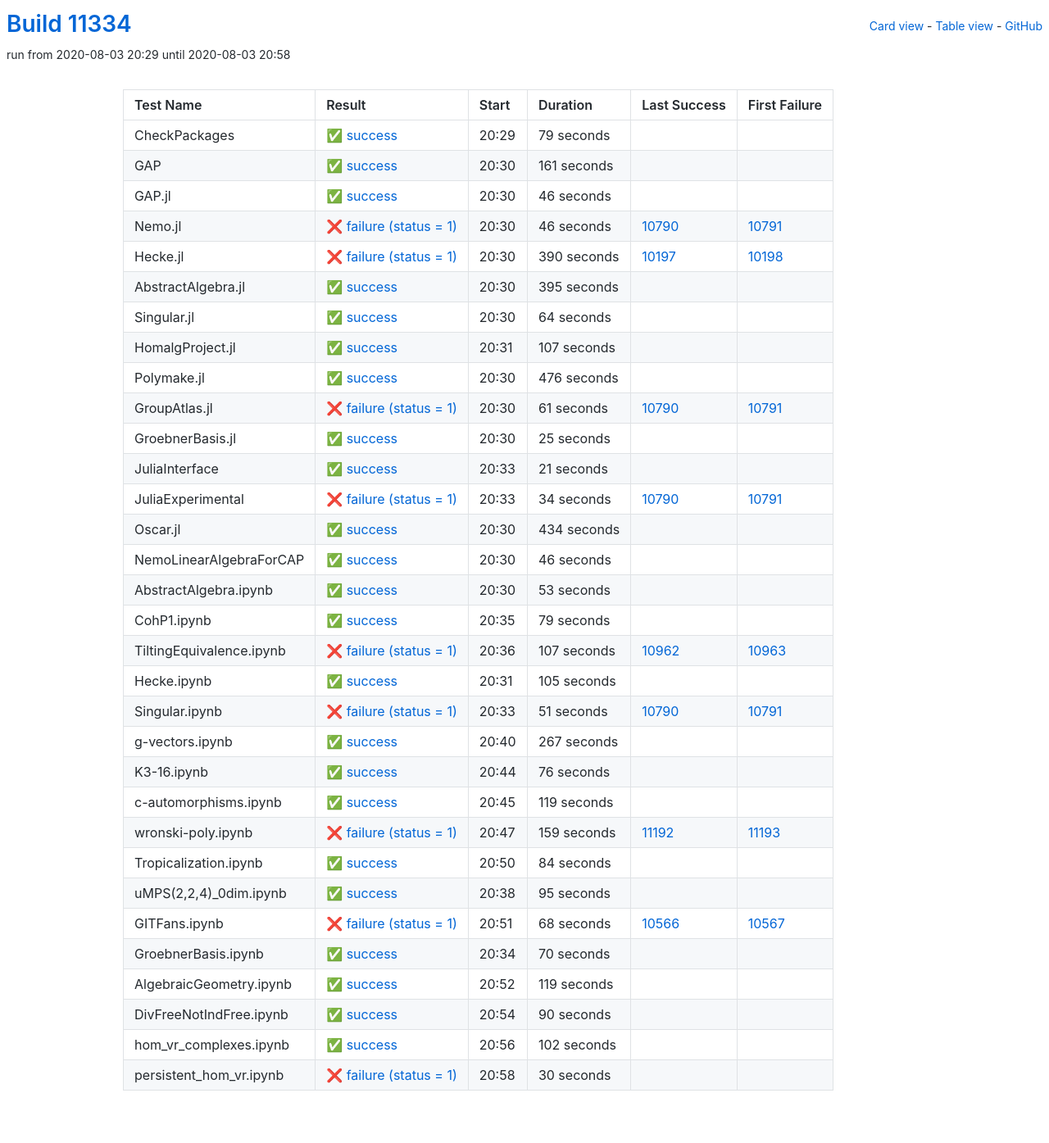
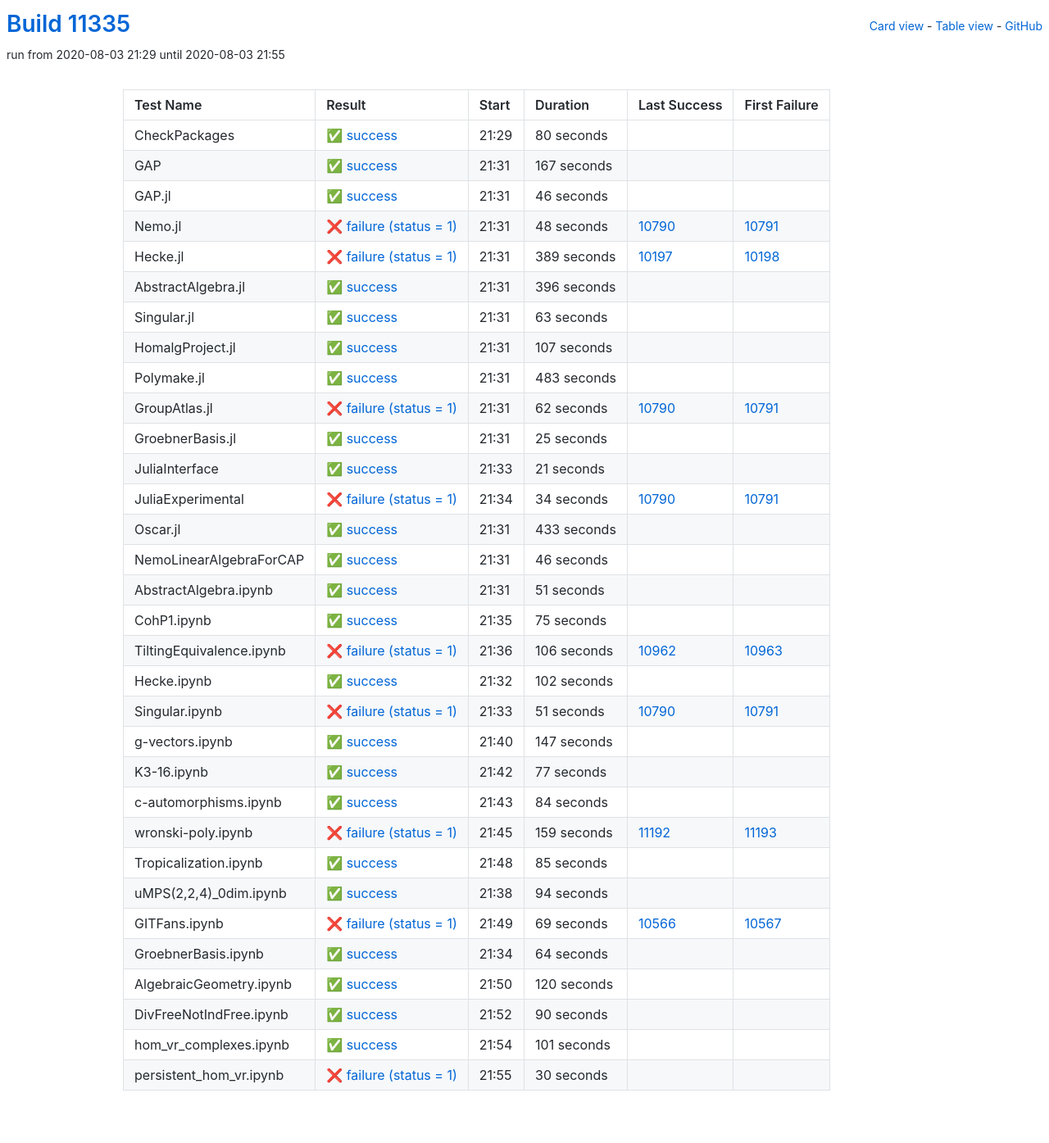
Before and after one commit to oscar-system/oscar-ci-status, a Jekyll site: the page built from table.html, in a window 1280 px wide. Shown: the whole page at 82% size. Built offline with Jekyll 4.4.1, drawn with Linux system fonts in a browser that asks for light colours.

Commit message:
Build #11335

```diff
--- a/_data/ci.yml
+++ b/_data/ci.yml
@@ -1,6 +1,6 @@
 ---
-build: 11334
-build_url: https://oscarci.mathematik.uni-kl.de/job/oscar/11334/
+build: 11335
+build_url: https://oscarci.mathematik.uni-kl.de/job/oscar/11335/
 job: oscar
 organization: oscar-system
 repo: oscar-ci-status
@@ -8,32 +8,32 @@
 tests:
 - name: CheckPackages
   id: checkpackages
-  log: https://oscarci.mathematik.uni-kl.de/job/oscar/11334/artifact/logs/build-11334/CheckPackages.log
-  start: 2020-08-03 20:29
+  log: https://oscarci.mathematik.uni-kl.de/job/oscar/11335/artifact/logs/build-11335/CheckPackages.log
+  start: 2020-08-03 21:29
   success: true
   exitcode: 0
   status: success
-  duration: 79
+  duration: 80
   last_success: false
   last_success_url:
   first_failure: false
   first_failure_url:
 - name: GAP
   id: gap
-  log: https://oscarci.mathematik.uni-kl.de/job/oscar/11334/artifact/logs/build-11334/GAP.log
-  start: 2020-08-03 20:30
+  log: https://oscarci.mathematik.uni-kl.de/job/oscar/11335/artifact/logs/build-11335/GAP.log
+  start: 2020-08-03 21:31
   success: true
   exitcode: 0
   status: success
-  duration: 161
+  duration: 167
   last_success: false
   last_success_url:
   first_failure: false
   first_failure_url:
 - name: GAP.jl
   id: gap-jl
-  log: https://oscarci.mathematik.uni-kl.de/job/oscar/11334/artifact/logs/build-11334/GAP.jl.log
-  start: 2020-08-03 20:30
+  log: https://oscarci.mathematik.uni-kl.de/job/oscar/11335/artifact/logs/build-11335/GAP.jl.log
+  start: 2020-08-03 21:31
   success: true
   exitcode: 0
   status: success
@@ -44,56 +44,56 @@
   first_failure_url:
 - name: Nemo.jl
   id: nemo-jl
-  log: https://oscarci.mathematik.uni-kl.de/job/oscar/11334/artifact/logs/build-11334/Nemo.jl.log
-  start: 2020-08-03 20:30
+  log: https://oscarci.mathematik.uni-kl.de/job/oscar/11335/artifact/logs/build-11335/Nemo.jl.log
+  start: 2020-08-03 21:31
   success: false
   exitcode: 1
   status: failure
-  duration: 46
+  duration: 48
   last_success: 10790
   last_success_url: https://oscarci.mathematik.uni-kl.de/job/oscar/10790/
   first_failure: 10791
   first_failure_url: https://oscarci.mathematik.uni-kl.de/job/oscar/10791/
 - name: Hecke.jl
   id: hecke-jl
-  log: https://oscarci.mathematik.uni-kl.de/job/oscar/11334/artifact/logs/build-11334/Hecke.jl.log
-  start: 2020-08-03 20:30
+  log: https://oscarci.mathematik.uni-kl.de/job/oscar/11335/artifact/logs/build-11335/Hecke.jl.log
+  start: 2020-08-03 21:31
   success: false
   exitcode: 1
   status: failure
-  duration: 390
+  duration: 389
   last_success: 10197
   last_success_url: https://oscarci.mathematik.uni-kl.de/job/oscar/10197/
   first_failure: 10198
   first_failure_url: https://oscarci.mathematik.uni-kl.de/job/oscar/10198/
 - name: AbstractAlgebra.jl
   id: abstractalgebra-jl
-  log: https://oscarci.mathematik.uni-kl.de/job/oscar/11334/artifact/logs/build-11334/AbstractAlgebra.jl.log
-  start: 2020-08-03 20:30
+  log: https://oscarci.mathematik.uni-kl.de/job/oscar/11335/artifact/logs/build-11335/AbstractAlgebra.jl.log
+  start: 2020-08-03 21:31
   success: true
   exitcode: 0
   status: success
-  duration: 395
+  duration: 396
   last_success: false
   last_success_url:
   first_failure: false
   first_failure_url:
 - name: Singular.jl
   id: singular-jl
-  log: https://oscarci.mathematik.uni-kl.de/job/oscar/11334/artifact/logs/build-11334/Singular.jl.log
-  start: 2020-08-03 20:30
+  log: https://oscarci.mathematik.uni-kl.de/job/oscar/11335/artifact/logs/build-11335/Singular.jl.log
+  start: 2020-08-03 21:31
   success: true
   exitcode: 0
   status: success
-  duration: 64
+  duration: 63
   last_success: false
   last_success_url:
   first_failure: false
   first_failure_url:
 - name: HomalgProject.jl
   id: homalgproject-jl
-  log: https://oscarci.mathematik.uni-kl.de/job/oscar/11334/artifact/logs/build-11334/HomalgProject.jl.log
-  start: 2020-08-03 20:31
+  log: https://oscarci.mathematik.uni-kl.de/job/oscar/11335/artifact/logs/build-11335/HomalgProject.jl.log
+  start: 2020-08-03 21:31
   success: true
   exitcode: 0
   status: success
@@ -104,32 +104,32 @@
   first_failure_url:
 - name: Polymake.jl
   id: polymake-jl
-  log: https://oscarci.mathematik.uni-kl.de/job/oscar/11334/artifact/logs/build-11334/Polymake.jl.log
-  start: 2020-08-03 20:30
+  log: https://oscarci.mathematik.uni-kl.de/job/oscar/11335/artifact/logs/build-11335/Polymake.jl.log
+  start: 2020-08-03 21:31
   success: true
   exitcode: 0
   status: success
-  duration: 476
+  duration: 483
   last_success: false
   last_success_url:
   first_failure: false
   first_failure_url:
 - name: GroupAtlas.jl
   id: groupatlas-jl
-  log: https://oscarci.mathematik.uni-kl.de/job/oscar/11334/artifact/logs/build-11334/GroupAtlas.jl.log
-  start: 2020-08-03 20:30
+  log: https://oscarci.mathematik.uni-kl.de/job/oscar/11335/artifact/logs/build-11335/GroupAtlas.jl.log
+  start: 2020-08-03 21:31
   success: false
   exitcode: 1
   status: failure
-  duration: 61
+  duration: 62
   last_success: 10790
   last_success_url: https://oscarci.mathematik.uni-kl.de/job/oscar/10790/
   first_failure: 10791
   first_failure_url: https://oscarci.mathematik.uni-kl.de/job/oscar/10791/
 - name: GroebnerBasis.jl
   id: groebnerbasis-jl
-  log: https://oscarci.mathematik.uni-kl.de/job/oscar/11334/artifact/logs/build-11334/GroebnerBasis.jl.log
-  start: 2020-08-03 20:30
+  log: https://oscarci.mathematik.uni-kl.de/job/oscar/11335/artifact/logs/build-11335/GroebnerBasis.jl.log
+  start: 2020-08-03 21:31
   success: true
   exitcode: 0
   status: success
@@ -140,8 +140,8 @@
   first_failure_url:
 - name: JuliaInterface
   id: juliainterface
-  log: https://oscarci.mathematik.uni-kl.de/job/oscar/11334/artifact/logs/build-11334/JuliaInterface.log
-  start: 2020-08-03 20:33
+  log: https://oscarci.mathematik.uni-kl.de/job/oscar/11335/artifact/logs/build-11335/JuliaInterface.log
+  start: 2020-08-03 21:33
   success: true
   exitcode: 0
   status: success
@@ -152,8 +152,8 @@
   first_failure_url:
 - name: JuliaExperimental
   id: juliaexperimental
-  log: https://oscarci.mathematik.uni-kl.de/job/oscar/11334/artifact/logs/build-11334/JuliaExperimental.log
-  start: 2020-08-03 20:33
+  log: https://oscarci.mathematik.uni-kl.de/job/oscar/11335/artifact/logs/build-11335/JuliaExperimental.log
+  start: 2020-08-03 21:34
   success: false
   exitcode: 1
   status: failure
@@ -164,20 +164,20 @@
   first_failure_url: https://oscarci.mathematik.uni-kl.de/job/oscar/10791/
 - name: Oscar.jl
   id: oscar-jl
-  log: https://oscarci.mathematik.uni-kl.de/job/oscar/11334/artifact/logs/build-11334/Oscar.jl.log
-  start: 2020-08-03 20:30
+  log: https://oscarci.mathematik.uni-kl.de/job/oscar/11335/artifact/logs/build-11335/Oscar.jl.log
+  start: 2020-08-03 21:31
   success: true
   exitcode: 0
   status: success
-  duration: 434
+  duration: 433
   last_success: false
   last_success_url:
   first_failure: false
   first_failure_url:
 - name: NemoLinearAlgebraForCAP
   id: nemolinearalgebraforcap
-  log: https://oscarci.mathematik.uni-kl.de/job/oscar/11334/artifact/logs/build-11334/NemoLinearAlgebraForCAP.log
-  start: 2020-08-03 20:30
+  log: https://oscarci.mathematik.uni-kl.de/job/oscar/11335/artifact/logs/build-11335/NemoLinearAlgebraForCAP.log
+  start: 2020-08-03 21:31
   success: true
   exitcode: 0
   status: success
@@ -188,56 +188,56 @@
   first_failure_url:
 - name: AbstractAlgebra.ipynb
   id: abstractalgebra-ipynb
-  log: https://oscarci.mathematik.uni-kl.de/job/oscar/11334/artifact/logs/build-11334/AbstractAlgebra.ipynb.log
-  start: 2020-08-03 20:30
+  log: https://oscarci.mathematik.uni-kl.de/job/oscar/11335/artifact/logs/build-11335/AbstractAlgebra.ipynb.log
+  start: 2020-08-03 21:31
   success: true
   exitcode: 0
   status: success
-  duration: 53
+  duration: 51
   last_success: false
   last_success_url:
   first_failure: false
   first_failure_url:
 - name: CohP1.ipynb
   id: cohp1-ipynb
-  log: https://oscarci.mathematik.uni-kl.de/job/oscar/11334/artifact/logs/build-11334/CohP1.ipynb.log
-  start: 2020-08-03 20:35
+  log: https://oscarci.mathematik.uni-kl.de/job/oscar/11335/artifact/logs/build-11335/CohP1.ipynb.log
+  start: 2020-08-03 21:35
   success: true
   exitcode: 0
   status: success
-  duration: 79
+  duration: 75
   last_success: false
   last_success_url:
   first_failure: false
   first_failure_url:
 - name: TiltingEquivalence.ipynb
   id: tiltingequivalence-ipynb
-  log: https://oscarci.mathematik.uni-kl.de/job/oscar/11334/artifact/logs/build-11334/TiltingEquivalence.ipynb.log
-  start: 2020-08-03 20:36
+  log: https://oscarci.mathematik.uni-kl.de/job/oscar/11335/artifact/logs/build-11335/TiltingEquivalence.ipynb.log
+  start: 2020-08-03 21:36
   success: false
   exitcode: 1
   status: failure
-  duration: 107
+  duration: 106
   last_success: 10962
   last_success_url: https://oscarci.mathematik.uni-kl.de/job/oscar/10962/
   first_failure: 10963
   first_failure_url: https://oscarci.mathematik.uni-kl.de/job/oscar/10963/
 - name: Hecke.ipynb
   id: hecke-ipynb
-  log: https://oscarci.mathematik.uni-kl.de/job/oscar/11334/artifact/logs/build-11334/Hecke.ipynb.log
-  start: 2020-08-03 20:31
+  log: https://oscarci.mathematik.uni-kl.de/job/oscar/11335/artifact/logs/build-11335/Hecke.ipynb.log
+  start: 2020-08-03 21:32
   success: true
   exitcode: 0
   status: success
-  duration: 105
+  duration: 102
   last_success: false
   last_success_url:
   first_failure: false
   first_failure_url:
 - name: Singular.ipynb
   id: singular-ipynb
-  log: https://oscarci.mathematik.uni-kl.de/job/oscar/11334/artifact/logs/build-11334/Singular.ipynb.log
-  start: 2020-08-03 20:33
+  log: https://oscarci.mathematik.uni-kl.de/job/oscar/11335/artifact/logs/build-11335/Singular.ipynb.log
+  start: 2020-08-03 21:33
   success: false
   exitcode: 1
   status: failure
@@ -248,44 +248,44 @@
   first_failure_url: https://oscarci.mathematik.uni-kl.de/job/oscar/10791/
 - name: g-vectors.ipynb
   id: g-vectors-ipynb
-  log: https://oscarci.mathematik.uni-kl.de/job/oscar/11334/artifact/logs/build-11334/g-vectors.ipynb.log
-  start: 2020-08-03 20:40
+  log: https://oscarci.mathematik.uni-kl.de/job/oscar/11335/artifact/logs/build-11335/g-vectors.ipynb.log
+  start: 2020-08-03 21:40
   success: true
   exitcode: 0
   status: success
-  duration: 267
+  duration: 147
   last_success: false
   last_success_url:
   first_failure: false
   first_failure_url:
 - name: K3-16.ipynb
   id: k3-16-ipynb
-  log: https://oscarci.mathematik.uni-kl.de/job/oscar/11334/artifact/logs/build-11334/K3-16.ipynb.log
-  start: 2020-08-03 20:44
+  log: https://oscarci.mathematik.uni-kl.de/job/oscar/11335/artifact/logs/build-11335/K3-16.ipynb.log
+  start: 2020-08-03 21:42
   success: true
   exitcode: 0
   status: success
-  duration: 76
+  duration: 77
   last_success: false
   last_success_url:
   first_failure: false
   first_failure_url:
 - name: c-automorphisms.ipynb
   id: c-automorphisms-ipynb
-  log: https://oscarci.mathematik.uni-kl.de/job/oscar/11334/artifact/logs/build-11334/c-automorphisms.ipynb.log
-  start: 2020-08-03 20:45
+  log: https://oscarci.mathematik.uni-kl.de/job/oscar/11335/artifact/logs/build-11335/c-automorphisms.ipynb.log
+  start: 2020-08-03 21:43
   success: true
   exitcode: 0
   status: success
-  duration: 119
+  duration: 84
   last_success: false
   last_success_url:
   first_failure: false
   first_failure_url:
 - name: wronski-poly.ipynb
   id: wronski-poly-ipynb
-  log: https://oscarci.mathematik.uni-kl.de/job/oscar/11334/artifact/logs/build-11334/wronski-poly.ipynb.log
-  start: 2020-08-03 20:47
+  log: https://oscarci.mathematik.uni-kl.de/job/oscar/11335/artifact/logs/build-11335/wronski-poly.ipynb.log
+  start: 2020-08-03 21:45
   success: false
   exitcode: 1
   status: failure
@@ -296,68 +296,68 @@
   first_failure_url: https://oscarci.mathematik.uni-kl.de/job/oscar/11193/
 - name: Tropicalization.ipynb
   id: tropicalization-ipynb
-  log: https://oscarci.mathematik.uni-kl.de/job/oscar/11334/artifact/logs/build-11334/Tropicalization.ipynb.log
-  start: 2020-08-03 20:50
+  log: https://oscarci.mathematik.uni-kl.de/job/oscar/11335/artifact/logs/build-11335/Tropicalization.ipynb.log
+  start: 2020-08-03 21:48
   success: true
   exitcode: 0
   status: success
-  duration: 84
+  duration: 85
   last_success: false
   last_success_url:
   first_failure: false
   first_failure_url:
 - name: uMPS(2,2,4)_0dim.ipynb
   id: umps-2-2-4-0dim-ipynb
-  log: https://oscarci.mathematik.uni-kl.de/job/oscar/11334/artifact/logs/build-11334/uMPS-2-2-4-_0dim.ipynb.log
-  start: 2020-08-03 20:38
+  log: https://oscarci.mathematik.uni-kl.de/job/oscar/11335/artifact/logs/build-11335/uMPS-2-2-4-_0dim.ipynb.log
+  start: 2020-08-03 21:38
   success: true
   exitcode: 0
   status: success
-  duration: 95
+  duration: 94
   last_success: false
   last_success_url:
   first_failure: false
   first_failure_url:
 - name: GITFans.ipynb
   id: gitfans-ipynb
-  log: https://oscarci.mathematik.uni-kl.de/job/oscar/11334/artifact/logs/build-11334/GITFans.ipynb.log
-  start: 2020-08-03 20:51
+  log: https://oscarci.mathematik.uni-kl.de/job/oscar/11335/artifact/logs/build-11335/GITFans.ipynb.log
+  start: 2020-08-03 21:49
   success: false
   exitcode: 1
   status: failure
-  duration: 68
+  duration: 69
   last_success: 10566
   last_success_url: https://oscarci.mathematik.uni-kl.de/job/oscar/10566/
   first_failure: 10567
   first_failure_url: https://oscarci.mathematik.uni-kl.de/job/oscar/10567/
 - name: GroebnerBasis.ipynb
   id: groebnerbasis-ipynb
-  log: https://oscarci.mathematik.uni-kl.de/job/oscar/11334/artifact/logs/build-11334/GroebnerBasis.ipynb.log
-  start: 2020-08-03 20:34
+  log: https://oscarci.mathematik.uni-kl.de/job/oscar/11335/artifact/logs/build-11335/GroebnerBasis.ipynb.log
+  start: 2020-08-03 21:34
   success: true
   exitcode: 0
   status: success
-  duration: 70
+  duration: 64
   last_success: false
   last_success_url:
   first_failure: false
   first_failure_url:
 - name: AlgebraicGeometry.ipynb
   id: algebraicgeometry-ipynb
-  log: https://oscarci.mathematik.uni-kl.de/job/oscar/11334/artifact/logs/build-11334/AlgebraicGeometry.ipynb.log
-  start: 2020-08-03 20:52
+  log: https://oscarci.mathematik.uni-kl.de/job/oscar/11335/artifact/logs/build-11335/AlgebraicGeometry.ipynb.log
+  start: 2020-08-03 21:50
   success: true
   exitcode: 0
   status: success
-  duration: 119
+  duration: 120
   last_success: false
   last_success_url:
   first_failure: false
   first_failure_url:
 - name: DivFreeNotIndFree.ipynb
   id: divfreenotindfree-ipynb
-  log: https://oscarci.mathematik.uni-kl.de/job/oscar/11334/artifact/logs/build-11334/DivFreeNotIndFree.ipynb.log
-  start: 2020-08-03 20:54
+  log: https://oscarci.mathematik.uni-kl.de/job/oscar/11335/artifact/logs/build-11335/DivFreeNotIndFree.ipynb.log
+  start: 2020-08-03 21:52
   success: true
   exitcode: 0
   status: success
@@ -368,20 +368,20 @@
   first_failure_url:
 - name: hom_vr_complexes.ipynb
   id: hom-vr-complexes-ipynb
-  log: https://oscarci.mathematik.uni-kl.de/job/oscar/11334/artifact/logs/build-11334/hom_vr_complexes.ipynb.log
-  start: 2020-08-03 20:56
+  log: https://oscarci.mathematik.uni-kl.de/job/oscar/11335/artifact/logs/build-11335/hom_vr_complexes.ipynb.log
+  start: 2020-08-03 21:54
   success: true
   exitcode: 0
   status: success
-  duration: 102
+  duration: 101
   last_success: false
   last_success_url:
   first_failure: false
   first_failure_url:
 - name: persistent_hom_vr.ipynb
   id: persistent-hom-vr-ipynb
-  log: https://oscarci.mathematik.uni-kl.de/job/oscar/11334/artifact/logs/build-11334/persistent_hom_vr.ipynb.log
-  start: 2020-08-03 20:58
+  log: https://oscarci.mathematik.uni-kl.de/job/oscar/11335/artifact/logs/build-11335/persistent_hom_vr.ipynb.log
+  start: 2020-08-03 21:55
   success: false
   exitcode: 1
   status: failure
```
Also changed, not shown: README.md.
